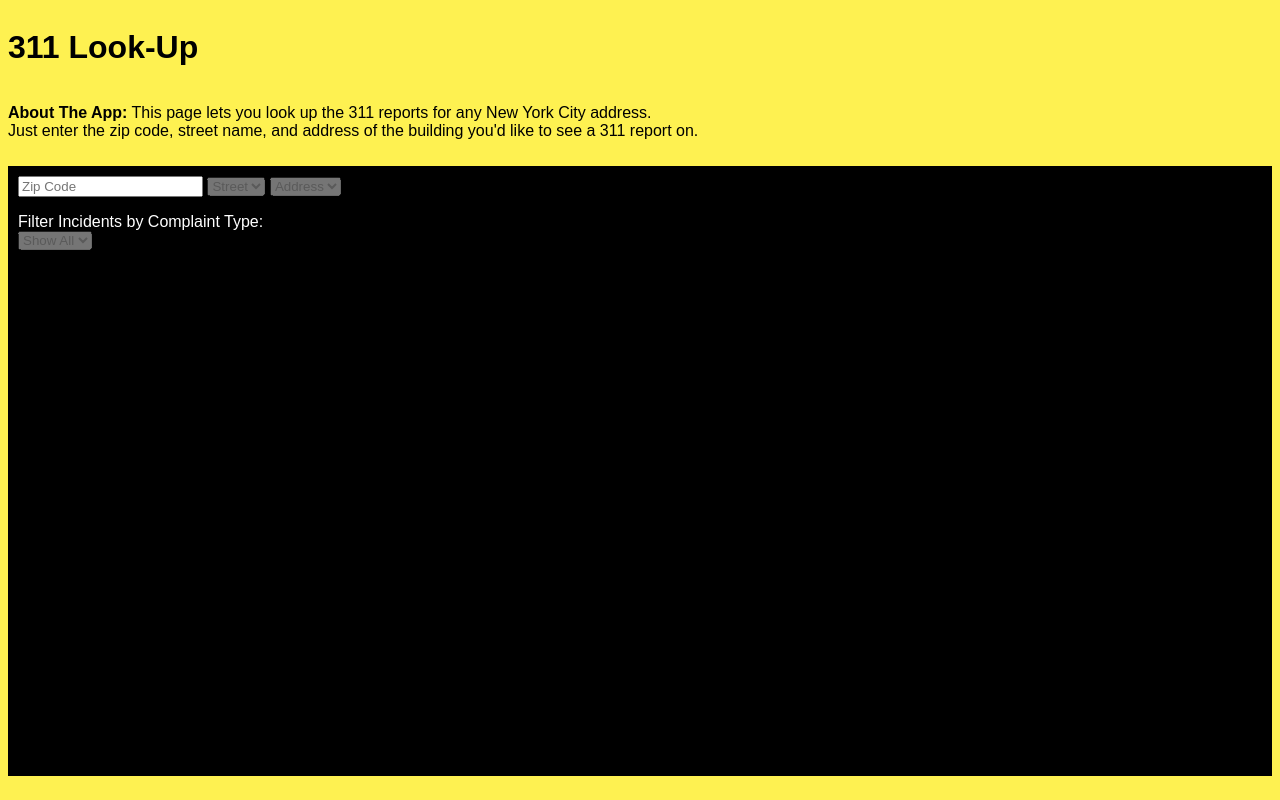
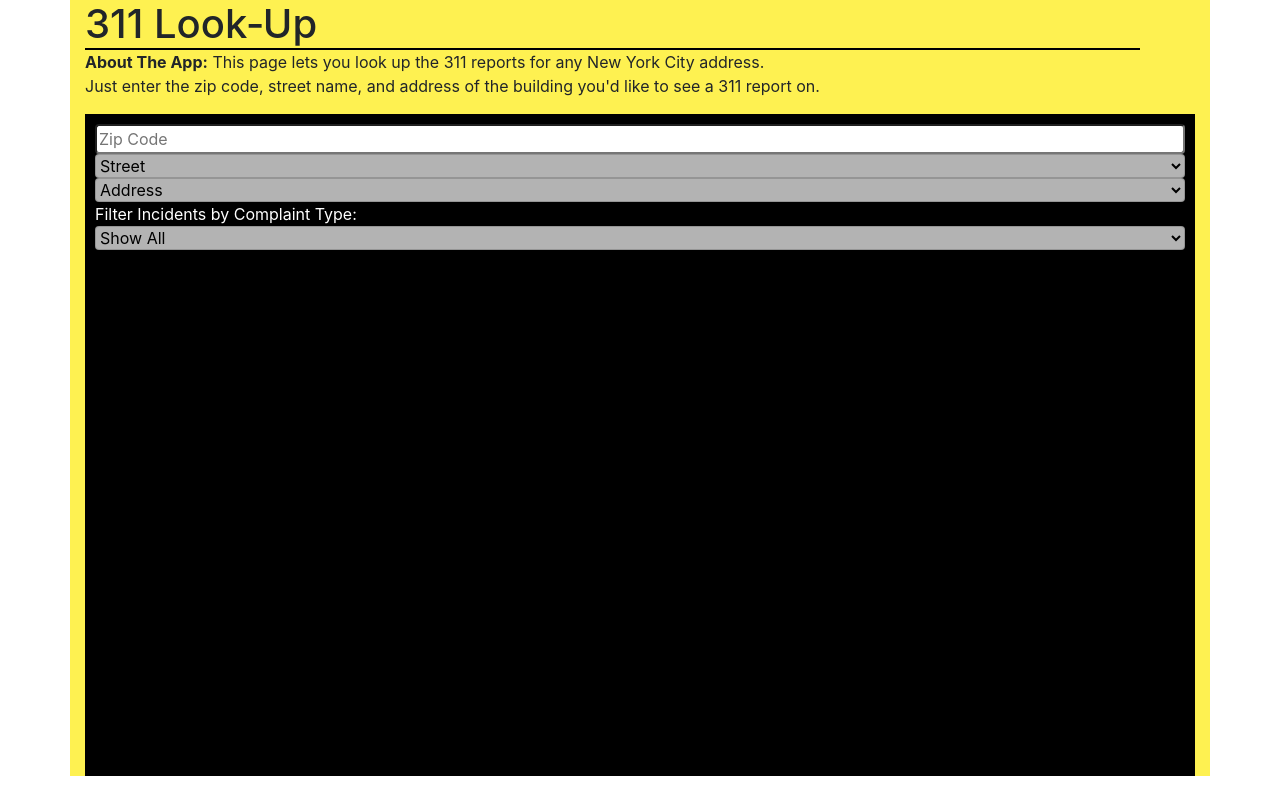
Before and after one commit to PatMattei/311-Map-App, a PHP site: page / in a window 1280 px wide. Run offline with PHP 8.4, Linux system fonts and the light colour scheme; some libraries are stand-ins or nearby versions.

Commit message:
Added bootstrap, general styling

```diff
--- a/index.html
+++ b/index.html
@@ -7,8 +7,12 @@
 
 	<script src="https://code.jquery.com/jquery-1.10.2.js"></script>
 	<script async defer src="https://maps.googleapis.com/maps/api/js?key=AIzaSyCn2Ht9My5Ps3LJRclNtm-ATeY_zD57nSE"></script>
+
+	<link rel="stylesheet" href="https://stackpath.bootstrapcdn.com/bootstrap/4.3.1/css/bootstrap.min.css" integrity="sha384-ggOyR0iXCbMQv3Xipma34MD+dH/1fQ784/j6cY/iJTQUOhcWr7x9JvoRxT2MZw1T" crossorigin="anonymous">
+
 </head>
 <body>
+	<div class="container">
 		<div class="header">
 			<div id="title">
 				<h1>311 Look&#8209;Up</h1>
@@ -29,6 +33,7 @@
 			<div id="details"></div>
 			<div id="map"></div>
 		</div>
+	</div>
 
 	<script src="scripts.js" type="text/javascript"></script>
 </body>
--- a/style.css
+++ b/style.css
@@ -1,8 +1,16 @@
-body {
+.container {
 	background-color: #FEF151;
-	font-size: 16px;
-	font-family: sans-serif;
 }
+
+input,
+select {
+	border-radius: 4px;
+	background-color: #fff;
+	color: #000;
+	width:100%;
+}
+
+input
 
 .header {
 	display: flex;
@@ -17,10 +25,15 @@ body {
 
 #title h1 {
 	white-space: nowrap;
+	margin: 0;
+	border-bottom: 2px solid #000;
 }
 
 #about {
 	flex: 5 0 80%;
+}
+
+#about p {
 }
 #details {
 	height: 500px;
@@ -32,6 +45,7 @@ body {
 	color: #fff;
 	margin: 10px 0;
 	padding: 10px;
+
 }
 
 #map {
```
Lines whose indentation alone changed are shown as unchanged.
